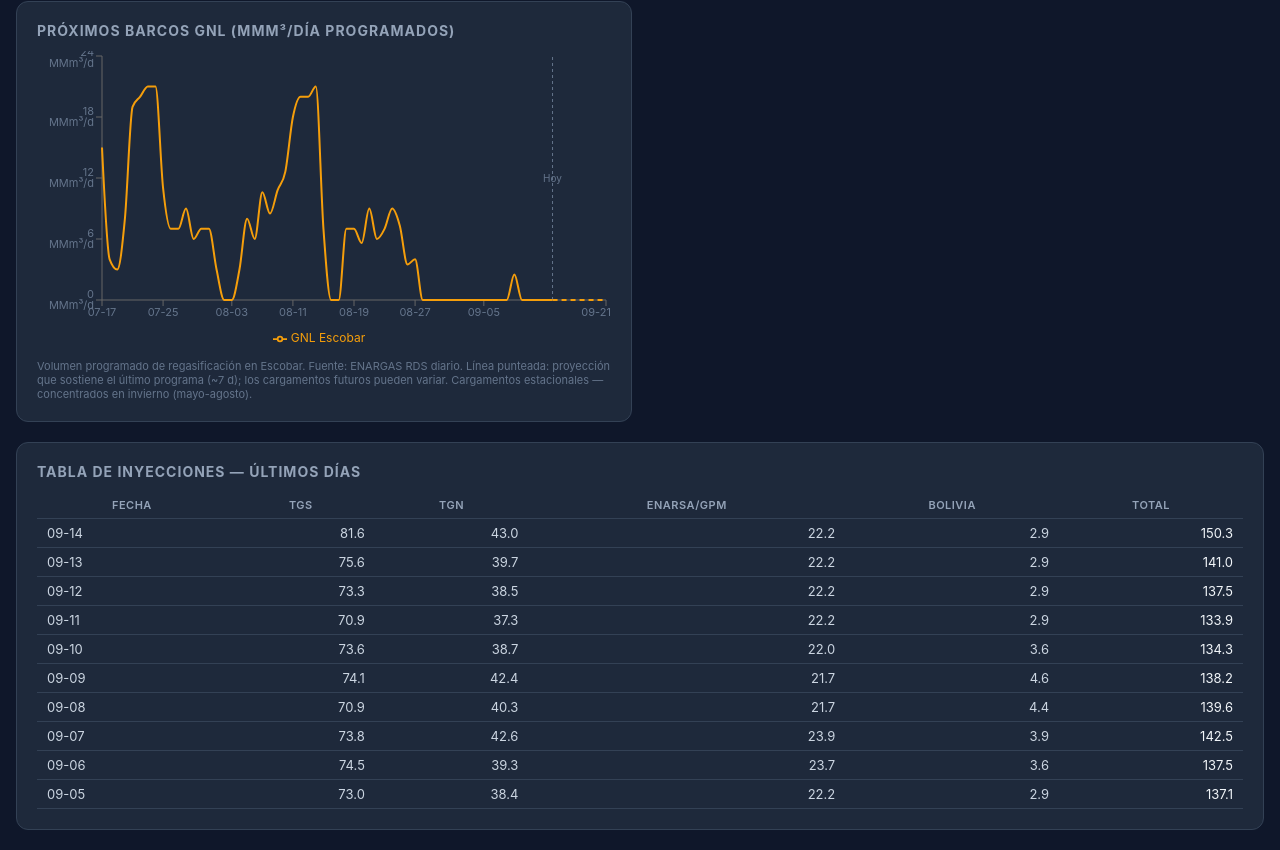
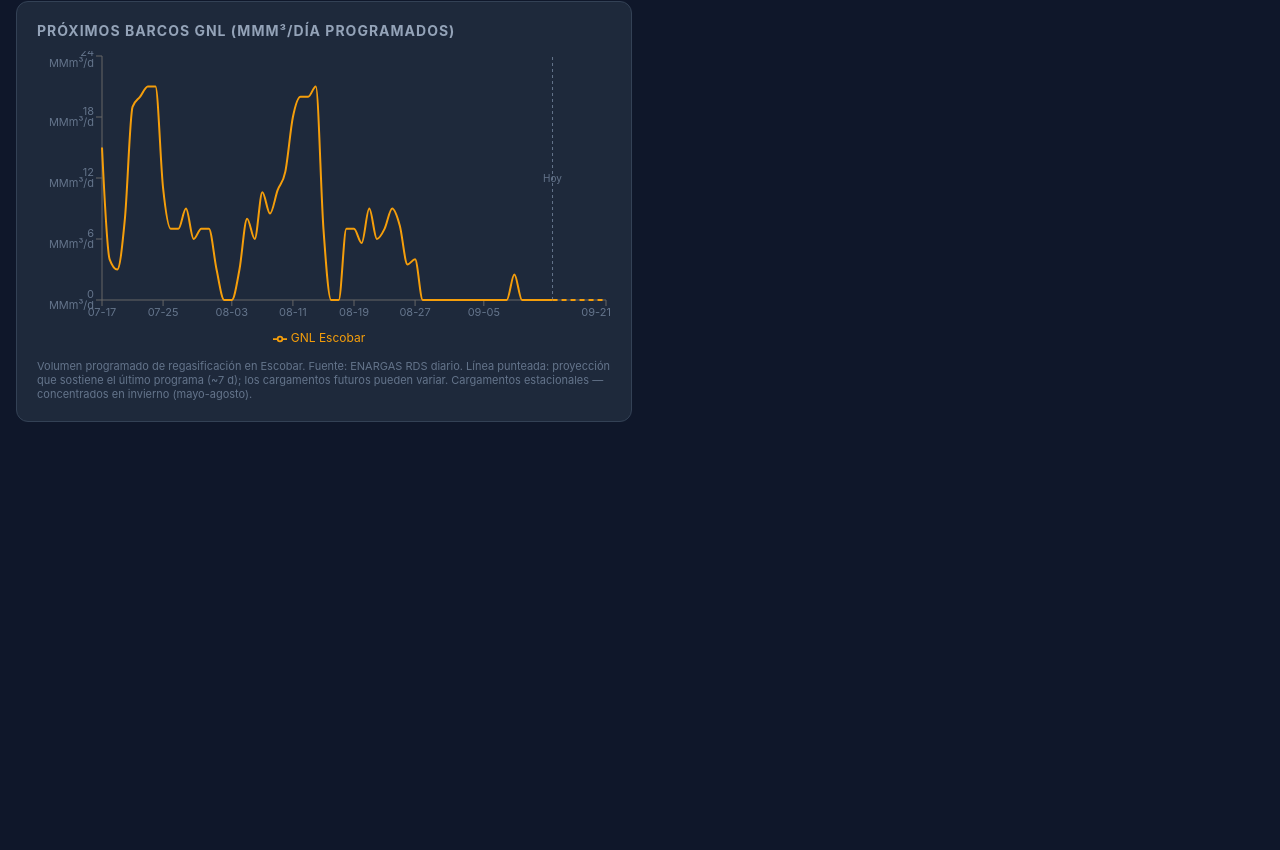
Before and after one commit to RodrigoManassero/estado-sistema-gas-rodrigo, a React (Vite) app: page / in a window 1280 px wide. Shown: the part 3780-4630 px from the top of the page. After the commit the page ends 4222 px from the top, so only its background shows below. Built offline with nearby package versions, Linux system fonts and the light colour scheme.

Commit message:
Remove InjectionsTable from OperacionPage
Removed InjectionsTable component and related markup from OperacionPage.

```diff
--- a/src/components/OperacionPage.tsx
+++ b/src/components/OperacionPage.tsx
@@ -24,7 +24,6 @@ import LinepackChart from './LinepackChart'
 import TemperatureChart from './TemperatureChart'
 import FuelMixChart from './FuelMixChart'
 import InjectionsChart from './InjectionsChart'
-import InjectionsTable from './InjectionsTable'
 import WeeklyComparison from './WeeklyComparison'
 import CommentsSection from './CommentsSection'
 import ColdRanking from './ColdRanking'
@@ -341,11 +340,6 @@ export default function OperacionPage() {
           </div>
         )}
       </ChartGroup>
-
-      <div style={{ ...card, marginTop: space.xl }}>
-        <h3 style={sectionTitle}>Tabla de inyecciones — últimos días</h3>
-        <InjectionsTable data={valid} />
-      </div>
     </>
   )
 }
```
